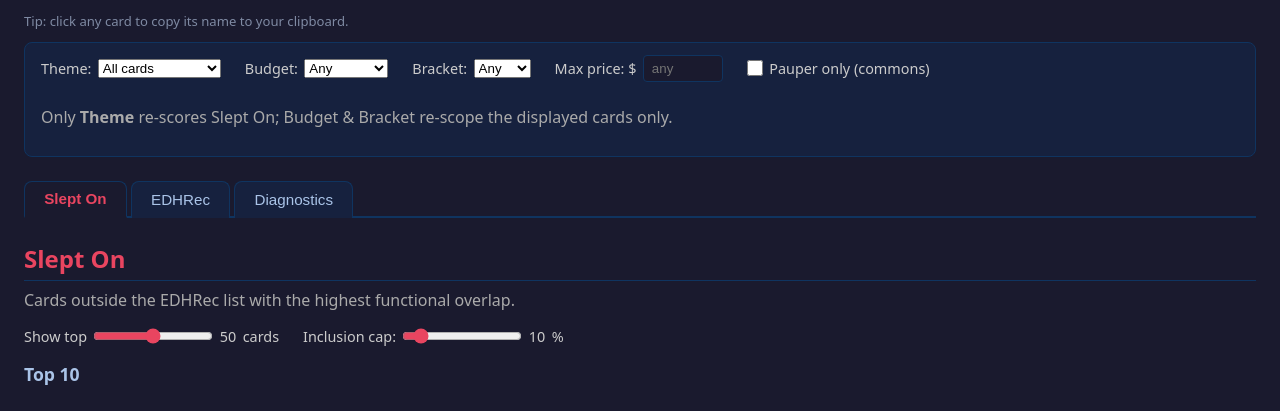
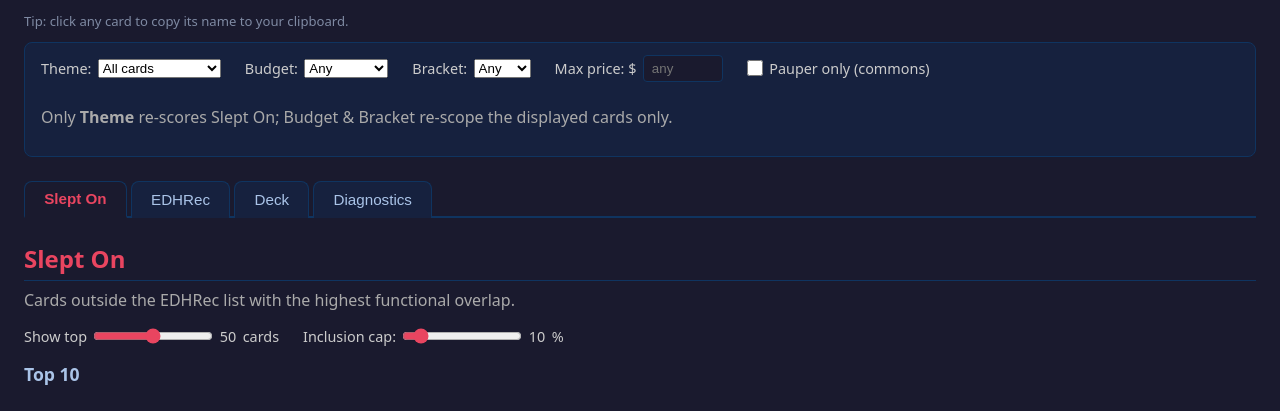
Before and after one commit to RG-Sazabi/mtg_edh_sleeper_picks, a Flask app: template templates/commander.html in a window 1280 px wide. Shown: the part 160-571 px from the top of the page. Run offline with Flask 3, Linux system fonts and the light colour scheme; the template is opened without the code that fills it: most values are stand-ins (such as "Sample title", 1, 10 or a date in 2020); grey boxes marked "Sample" are stand-in pictures.

Commit message:
feat: add Deck tab rendering linked Archidekt deck list with live scores
Expands #33: the commander route re-fetches the deck via the ?deck=<id>
param the index route attaches, enriches + scores each card on the same
weights as Slept On, and renders it as a fourth tab. The tab sits outside
the Slept On/EDHRec grids filters.js touches, so price/pauper/inclusion/N
gating never hides deck cards, while the generic live re-score, tooltip,
and copy-to-clipboard handlers still apply. No tab shows without a deck.

Co-Authored-By: Claude Opus 4.8 <noreply@anthropic.com>

```diff
--- a/app.py
+++ b/app.py
@@ -227,11 +227,49 @@ def commander(slug):
         c["features"] = analysis.card_features(c)
         c["in_edhrec"] = analysis.normalize_name(c["name"]) in edhrec_names
 
+    # 6. Deck tab (issue #33): when the page was reached from an Archidekt link,
+    #    the index route attached ?deck=<id>. Re-fetch that deck and render its
+    #    own card list as a fourth tab. Each card is enriched + scored on the SAME
+    #    weights as Slept On so its up-to-date Buzzword Score shows, and joined to
+    #    the inclusion index for a real inclusion %. The tab is display-only: the
+    #    template renders it outside the Slept On / EDHRec grids the client filters
+    #    touch, so price/pauper/inclusion/N gating never hides deck cards. A
+    #    missing/unreadable deck just yields no tab (degrade, never 500).
+    deck_cards: list[dict] = []
+    deck_id = request.args.get("deck", "")
+    if deck_id:
+        deck = archidekt.get_deck(deck_id)
+        if deck:
+            deck_names = deck["card_names"]
+            deck_details = scryfall.get_cards_collection(deck_names)
+            for name in deck_names:
+                card = {
+                    "name": name,
+                    "edhrec_category": "",
+                    "edhrec_synergy": 0.0,
+                    "edhrec_inclusion": 0.0,
+                    "buzzword_score": 0.0,
+                }
+                card.update(
+                    deck_details.get(name, scryfall._empty_card_details())
+                )
+                hit = incl_index.get(analysis.normalize_name(name))
+                if hit:
+                    card["edhrec_inclusion"] = hit["inclusion"]
+                    card["edhrec_synergy"] = hit["synergy"]
+                card["features"] = analysis.card_features(card)
+                card["buzzword_score"] = analysis.score_card(card, weights)
+                card["in_edhrec"] = (
+                    analysis.normalize_name(name) in edhrec_names
+                )
+                deck_cards.append(card)
+
     return render_template(
         "commander.html",
         commander=info,
         commanders=commanders,
         edhrec_cards=edhrec_cards,
+        deck_cards=deck_cards,
         featured=featured,
         overall_pool=overall_pool,
         top_overall_n=TOP_OVERALL_N,
--- a/templates/commander.html
+++ b/templates/commander.html
@@ -43,6 +43,7 @@
 <nav class="tabs" id="tab-bar">
   <button class="tab-btn active" data-tab="slept-on-section">Slept On</button>
   <button class="tab-btn" data-tab="edhrec-section">EDHRec</button>
+  {% if deck_cards %}<button class="tab-btn" data-tab="deck-section">Deck</button>{% endif %}
   <button class="tab-btn" data-tab="diagnostics-section">Diagnostics</button>
 </nav>
 
@@ -82,6 +83,17 @@
   </div>
   {% endfor %}
 </section>
+
+{% if deck_cards %}
+<section id="deck-section" class="tab-panel">
+  <h2>Deck List</h2>
+  <p>The {{ deck_cards | length }} cards in your linked Archidekt deck, each with its
+    current Slept On score. This tab is unaffected by the filters above.</p>
+  <div class="card-grid">
+    {% for card in deck_cards %}{{ card_item(card) }}{% endfor %}
+  </div>
+</section>
+{% endif %}
 
 <section id="diagnostics-section" class="tab-panel">
   <h2>Diagnostics — Feature Lifts</h2>
```
